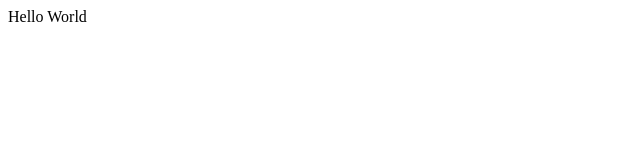
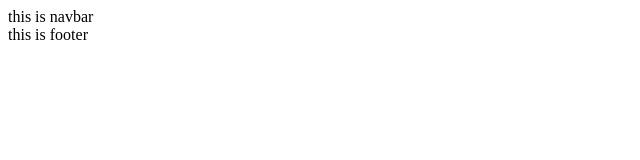
Before and after one commit to sucharita4867/fresh-harvests, a React (Vite) app: page / in a window 1280 px wide. Shown: the top 160 px of the page, without its empty margins (0-640 px from the left). Built offline with nearby package versions, Linux system fonts and the light colour scheme.

Commit message:
create components and layout

```diff
--- /dev/null
+++ b/src/Components/Footer.jsx
@@ -0,0 +1,7 @@
+import React from "react";
+
+const Footer = () => {
+  return <div>this is footer</div>;
+};
+
+export default Footer;
--- /dev/null
+++ b/src/Components/Navbar.jsx
@@ -0,0 +1,11 @@
+import React from 'react';
+
+const Navbar = () => {
+      return (
+            <div>
+                  this is navbar
+            </div>
+      );
+};
+
+export default Navbar;
--- /dev/null
+++ b/src/Layout/RootLayout.jsx
@@ -0,0 +1,14 @@
+import React from "react";
+import Navbar from "../Components/Navbar";
+import Footer from "../Components/Footer";
+
+const RootLayout = () => {
+  return (
+    <div>
+      <Navbar />
+      <Footer />
+    </div>
+  );
+};
+
+export default RootLayout;
--- a/src/router/Router.jsx
+++ b/src/router/Router.jsx
@@ -1,9 +1,10 @@
 import { createBrowserRouter } from "react-router";
+import RootLayout from "../Layout/RootLayout";
 
 const router = createBrowserRouter([
   {
     path: "/",
-    element: <div>Hello World</div>,
+    element: <RootLayout />,
   },
 ]);
 export default router;
```
